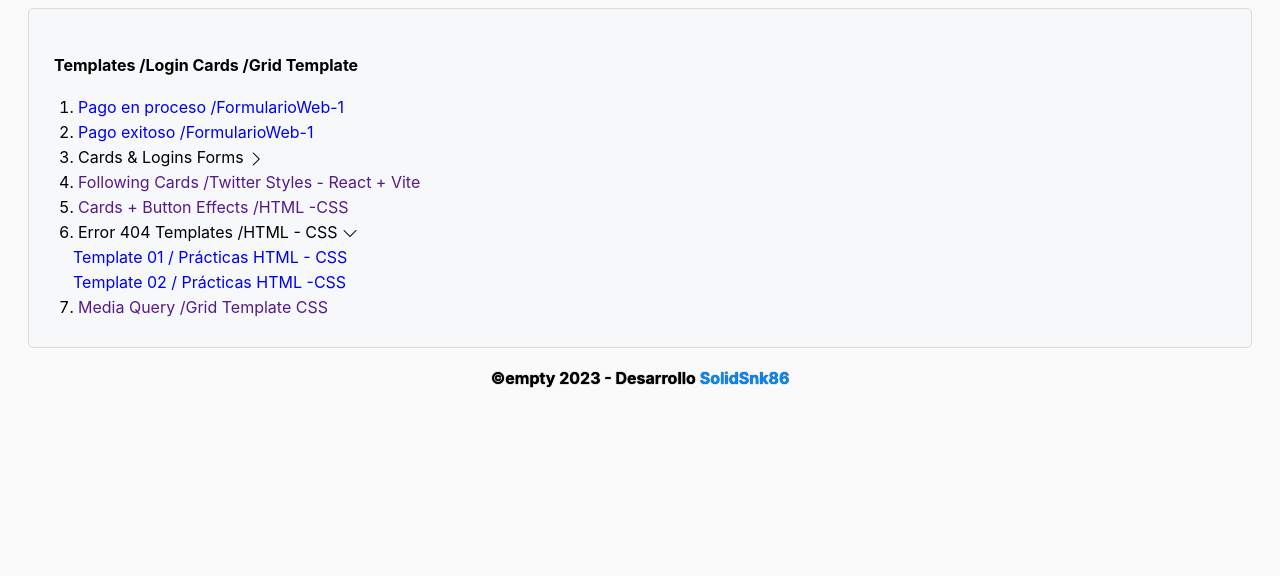
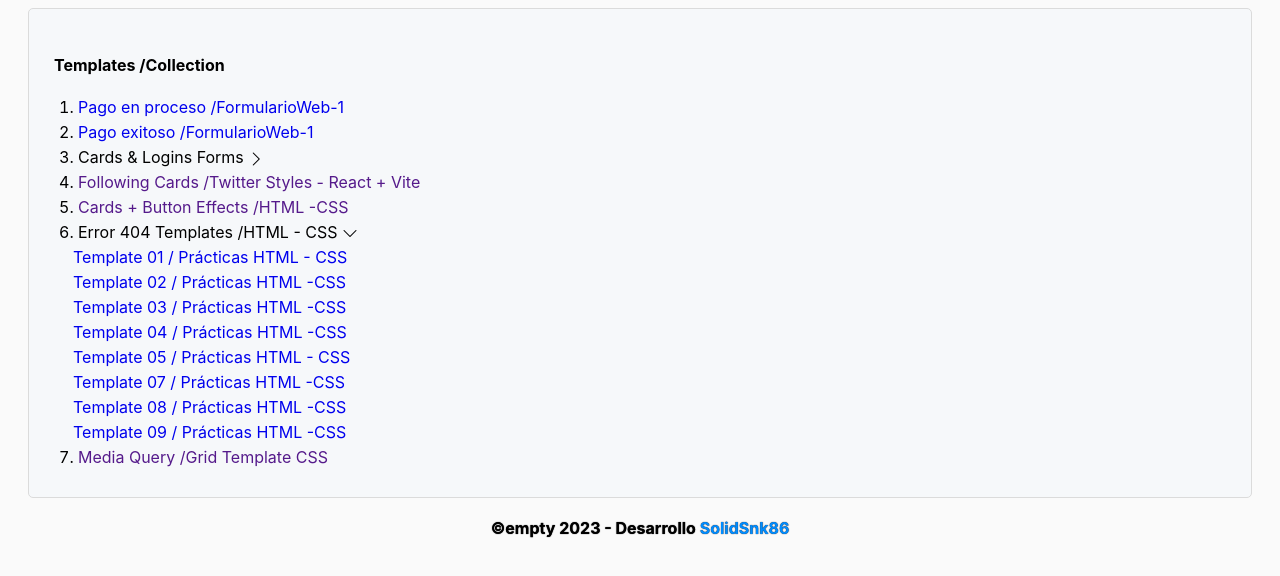
Before and after one commit to solidsnk86/LoginCards-RedirectionPages, a plain HTML site: page index.html in a window 1280 px wide. Both pictures are taken after a click on the item "Error 404 Templates /HTML - CSS". Drawn offline with Linux system fonts and the light colour scheme.

Commit message:
Update index.html

```diff
--- a/index.html
+++ b/index.html
@@ -13,7 +13,7 @@
 <body>
 
    <section class="tarjetas-html">
-    <h4>Templates /Login Cards /Grid Template</h4>
+    <h4>Templates /Collection</h4>
     <li><a href="assets/templates/pagoenproceso.html">Pago en proceso /FormularioWeb-1</a></li>
     <li><a href="assets/templates/pagoexitoso.html">Pago exitoso /FormularioWeb-1</a></li>
     <li class="drop-item-list"> Cards & Logins Forms <i class="bx bi-chevron-right cd"></i></li>
@@ -27,6 +27,12 @@
     <div class="sub-item-list">
         <li><a href="assets/templates/LoginInstagram.html">Template 01 / Prácticas HTML - CSS</a></li>
         <li><a href="assets/templates/LoginFacebook.html">Template 02 / Prácticas HTML -CSS</a></li>
+        <li><a href="assets/templates/LoginFacebook.html">Template 03 / Prácticas HTML -CSS</a></li>
+        <li><a href="assets/templates/LoginFacebook.html">Template 04 / Prácticas HTML -CSS</a></li>
+        <li><a href="assets/templates/LoginInstagram.html">Template 05 / Prácticas HTML - CSS</a></li>
+        <li><a href="assets/templates/LoginFacebook.html">Template 07 / Prácticas HTML -CSS</a></li>
+        <li><a href="assets/templates/LoginFacebook.html">Template 08 / Prácticas HTML -CSS</a></li>
+        <li><a href="assets/templates/LoginFacebook.html">Template 09 / Prácticas HTML -CSS</a></li>
     </div>
     <li><a href="">Media Query /Grid Template CSS</a></li>
 </section>
```
